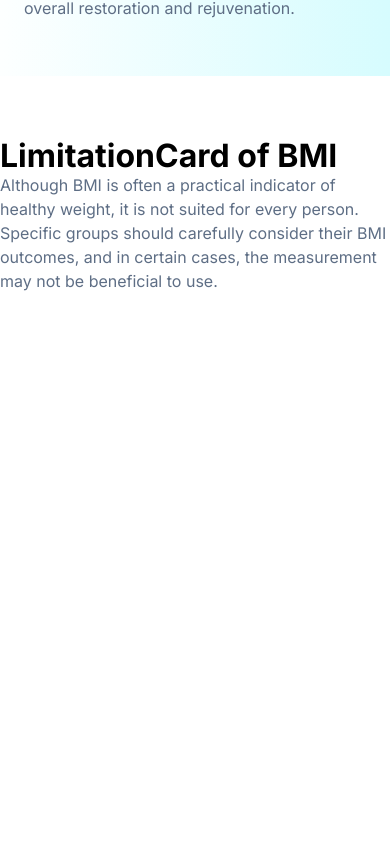
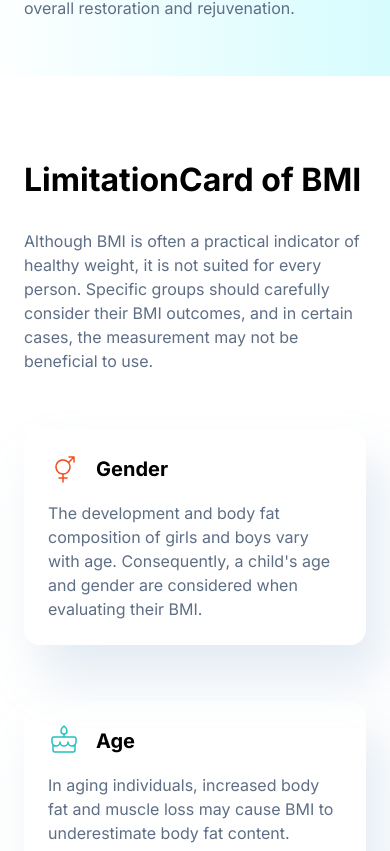
Before and after one commit to frontend-rustyff12/21-bmi-calculator, a React (Vite) app: page / in a window 390 px wide. Shown: the part 2693-3544 px from the top of the page. Before the commit the page ends 2986 px from the top, so only its background shows below. Built offline with nearby package versions, Linux system fonts and the light colour scheme.

Commit message:
Limitations mobile

```diff
--- a/src/components/LimitationCard.jsx
+++ b/src/components/LimitationCard.jsx
@@ -1,7 +1,11 @@
-export default function LimitationCard() {
+export default function LimitationCard({ title, description, img }) {
   return (
-    <>
-      <h2>Card</h2>
-    </>
+    <article className="limitations-card">
+      <div>
+        <img src={img} alt="" />
+        <h4>{title}</h4>
+      </div>
+      <p>{description}</p>
+    </article>
   );
 }
--- a/src/components/Limitations.jsx
+++ b/src/components/Limitations.jsx
@@ -1,3 +1,5 @@
+import LimitationCard from "./LimitationCard";
+import { limitationsData } from "../data/data.js";
 export default function Limitations() {
   return (
     <section className="limitations">
@@ -10,6 +12,14 @@ export default function Limitations() {
           beneficial to use.
         </p>
       </div>
+      {limitationsData.map((item, index) => (
+        <LimitationCard
+          title={item.title}
+          img={item.img}
+          description={item.description}
+          key={index}
+        />
+      ))}
     </section>
   );
 }
--- a/src/index.css
+++ b/src/index.css
@@ -326,6 +326,35 @@ form h3 {
   width: 64px;
 }
 
+/* Limitations */
+.limitations {
+  margin: 1.5rem;
+  display: flex;
+  flex-direction: column;
+  gap: 3.5rem;
+}
+
+.limitations-text {
+  display: flex;
+  flex-direction: column;
+  gap: 2rem;
+}
+
+.limitations-card {
+  padding: 1.5rem;
+  display: flex;
+  flex-direction: column;
+  gap: 1rem;
+  border-radius: 1rem;
+  box-shadow: 16px 32px 50px 0px #90afd040;
+}
+
+.limitations-card div {
+  display: flex;
+  gap: 1rem;
+  align-items: center;
+}
+
 @media screen and (min-width: 768px) {
   /* Hero */
   .hero {
```
